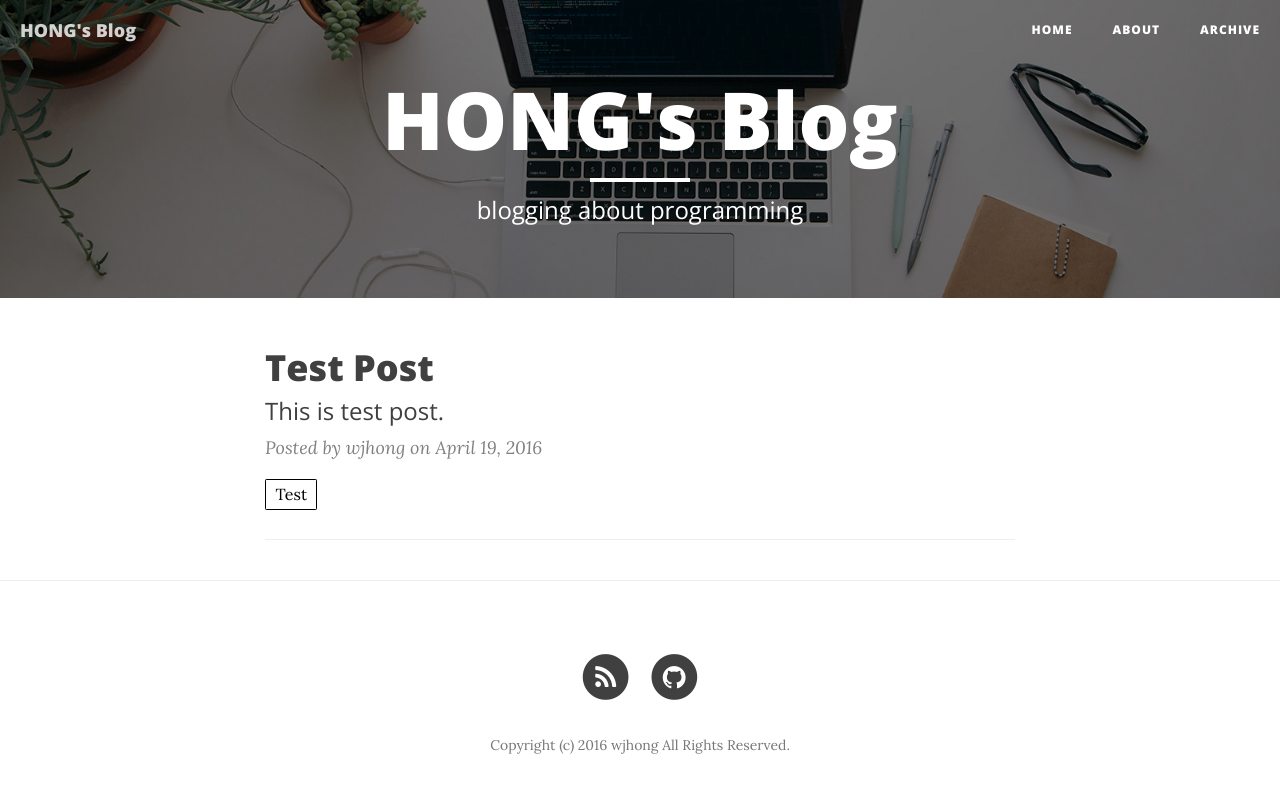
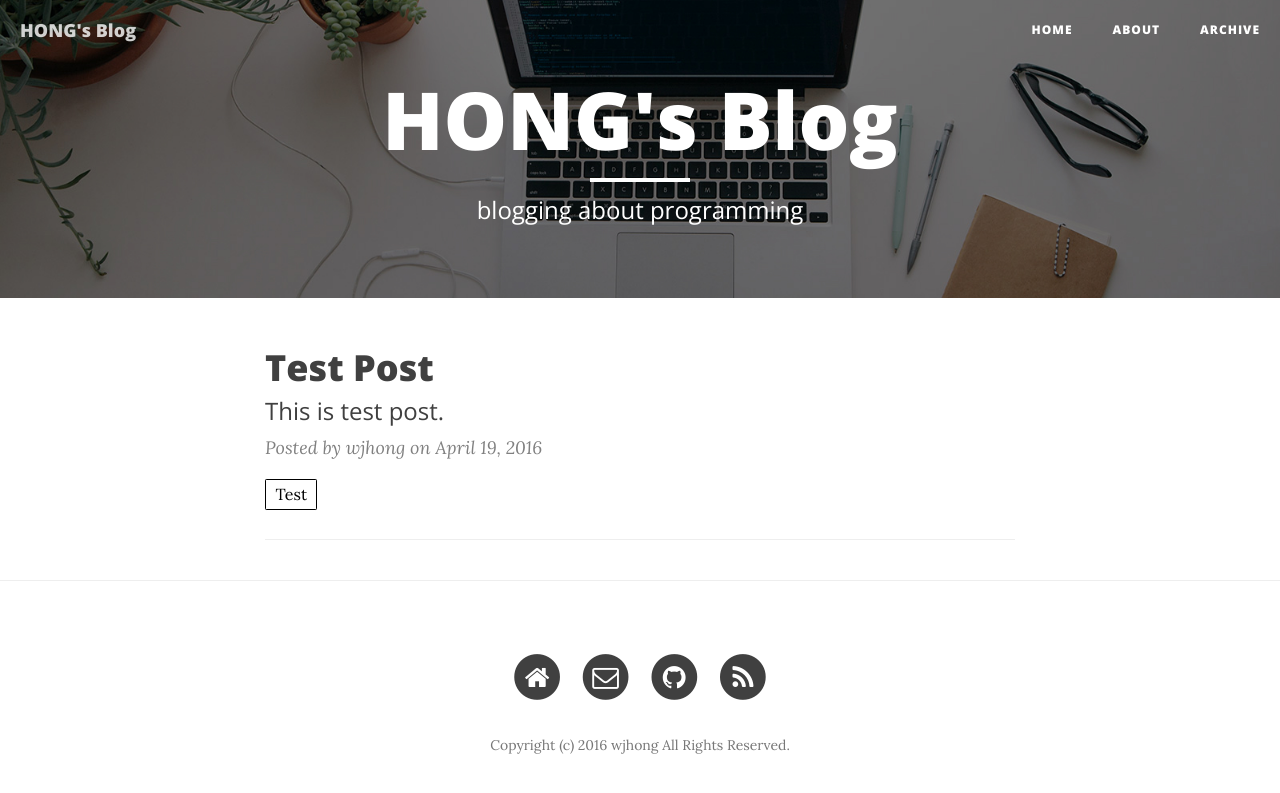
Before and after one commit to hwj4477/hwj4477.github.io, a Jekyll site: the page built from index.html, in a window 1280 px wide. Shown: the top 793 px of the page. Built offline with Jekyll 4.4.1, drawn with Linux system fonts in a browser that asks for light colours; nearby versions of some CDN libraries; the list of posts is cut into pages by our own code.

Commit message:
edit footer

```diff
--- a/_includes/footer.html
+++ b/_includes/footer.html
@@ -5,10 +5,18 @@
             <div class="col-lg-8 col-lg-offset-2 col-md-10 col-md-offset-1">
                 <ul class="list-inline text-center">
                     <li>
-                        <a href="{{ "/feed.xml" | prepend: site.baseurl }}">
+                        <a href="http://home.wjhong.pe.kr" target="_blank">
                             <span class="fa-stack fa-lg">
                                 <i class="fa fa-circle fa-stack-2x"></i>
-                                <i class="fa fa-rss fa-stack-1x fa-inverse"></i>
+                                <i class="fa fa-home fa-stack-1x fa-inverse"></i>
+                            </span>
+                        </a>
+                    </li>
+                    <li>
+                        <a href="mailto:hwj4477@gmail.com">
+                            <span class="fa-stack fa-lg">
+                                <i class="fa fa-circle fa-stack-2x"></i>
+                                <i class="fa fa-envelope-o fa-stack-1x fa-inverse"></i>
                             </span>
                         </a>
                     </li>
@@ -42,32 +50,14 @@
                         </a>
                     </li>
                     {% endif %}
-					{% if site.github_username == "projectpages" %}
                     <li>
-                        <a href="https://github.com/projectpages/project-pages/issues">
+                        <a href="{{ "/feed.xml" | prepend: site.baseurl }}">
                             <span class="fa-stack fa-lg">
                                 <i class="fa fa-circle fa-stack-2x"></i>
-                                <i class="fa fa-exclamation fa-stack-1x fa-inverse"></i>
+                                <i class="fa fa-rss fa-stack-1x fa-inverse"></i>
                             </span>
                         </a>
                     </li>
-		    <li>
-                        <a href="https://github.com/projectpages/project-pages/wiki/">
-                            <span class="fa-stack fa-lg">
-                                <i class="fa fa-circle fa-stack-2x"></i>
-                                <i class="fa fa-info fa-stack-1x fa-inverse"></i>
-                            </span>
-                        </a>
-                    </li>
-                    <li>
-                        <a href="https://github.com/projectpages/project-pages/fork">
-                            <span class="fa-stack fa-lg">
-                                <i class="fa fa-circle fa-stack-2x"></i>
-                                <i class="fa fa-code-fork fa-stack-1x fa-inverse"></i>
-                            </span>
-                        </a>
-                    </li>
-                    {% endif %}
                 </ul>
                 <p class="copyright text-muted">Copyright (c) 2016 wjhong All Rights Reserved.</p>
             </div>
```
Also changed, not shown: favicon.png, img/icons/mail-icon.png (added).
